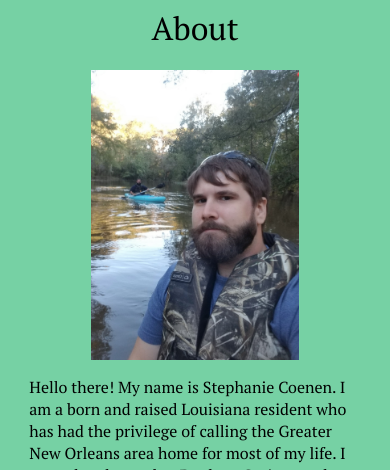
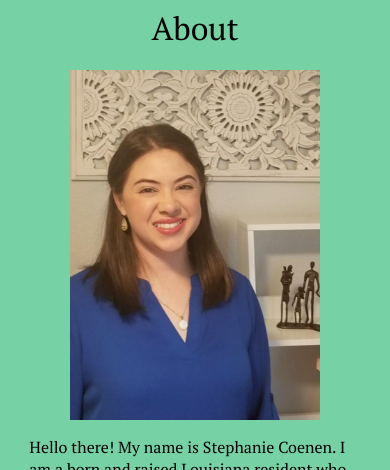
Before and after one commit to ThomasCoenen/counseling-website.github.io, a React (Create React App) app: page /about in a window 390 px wide. Shown: the part 153-623 px from the top of the page. Built offline with nearby package versions, Linux system fonts and the light colour scheme; the HTML template or start-up script is replaced by a standard one.

Commit message:
first commit

```diff
--- a/src/App.css
+++ b/src/App.css
@@ -170,7 +170,12 @@ body {
 }
 .about {
   display: grid;
+  /* grid-template-columns: auto;
+  grid-template-rows: auto auto auto; */
   justify-items: center;
+  align-items: center;
+  justify-content: center;
+  align-content: center;
   /* text-align: center; */
   /* margin-right:20px; */
   /* margin-top: -20px; */
@@ -178,9 +183,11 @@ body {
 }
 .about > img {
   object-fit: contain;
+  align-self: center;
+  justify-self: center;
   /* margin-top: 40px; */
-  width: 290px;
-  height: 290px;
+  width: 600px;
+  height: 400px;
 }
 .about > p {
   font-size: 20px;
@@ -354,6 +361,9 @@ footer {
   font-size: 16px;
   margin: 0px 10px 0px 10px;
 }
+/* .Footer{
+  background-color: #E0E0E0;
+} */
 #contact {
   display: grid;
   grid-template-columns: auto;
@@ -363,6 +373,7 @@ footer {
   width: 71.5%;
   padding: 0px 0px 0px 0px;
   padding-top:43px;
+  /* background-color: #E0E0E0; */
 }
 #connect-links {
   display: grid;
@@ -518,6 +529,9 @@ footer {
     width: 85%;
     /* margin-right:20px; */
   }
+  .about > p{
+    /* width:10%; */
+  }
   .contactDesc{
     width:95%;
   }
@@ -571,6 +585,10 @@ footer {
   .headerBottom {
     grid-template-columns: repeat(auto-fill, minmax(auto, 85px));
     font-size:13px;
+  }
+  .about > img {
+    width: 380px;
+    height: 350px;
   }
 }
 
--- a/src/App.js
+++ b/src/App.js
@@ -26,7 +26,7 @@ function App(props) {
         <Route path="/services" component={Services}></Route>
         <Route path="/about" component={About}></Route>
         <Route path="/" component={Homescreen} exact></Route>
-        <Footer/>
+        <Footer className="Footer"/>
         <br/>
       </div>
   </BrowserRouter>
--- a/src/components/About.js
+++ b/src/components/About.js
@@ -1,12 +1,12 @@
 import React from 'react'
 import '../App.css';
-import kayak from '../images/kayak.jpg';
+import steph from '../images/steph.png';
 
 export default function About() {
     return (
         <div className="about">
             <h1>About</h1>
-            <img src={kayak} alt=""/>
+            <img src={steph} alt=""/>
             <p className="">
             Hello there! My name is Stephanie Coenen. I am a born and raised Louisiana resident who has
 had the privilege of calling the Greater New Orleans area home for most of my life. I recently
```
Also changed, not shown: src/images/steph.png (added).
